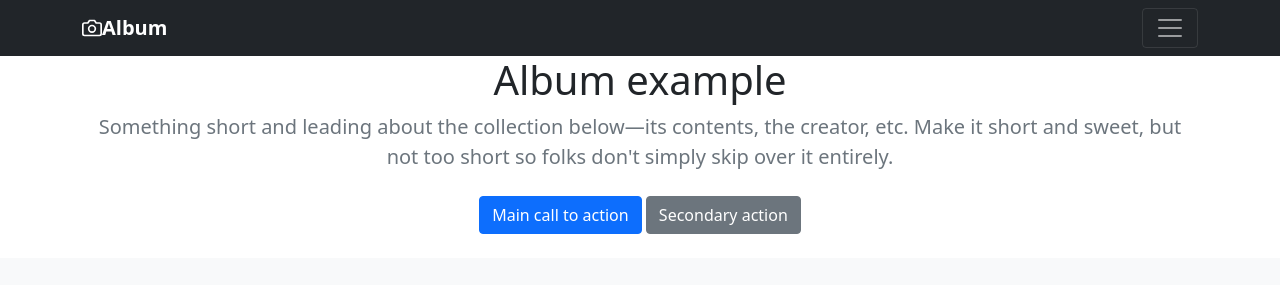
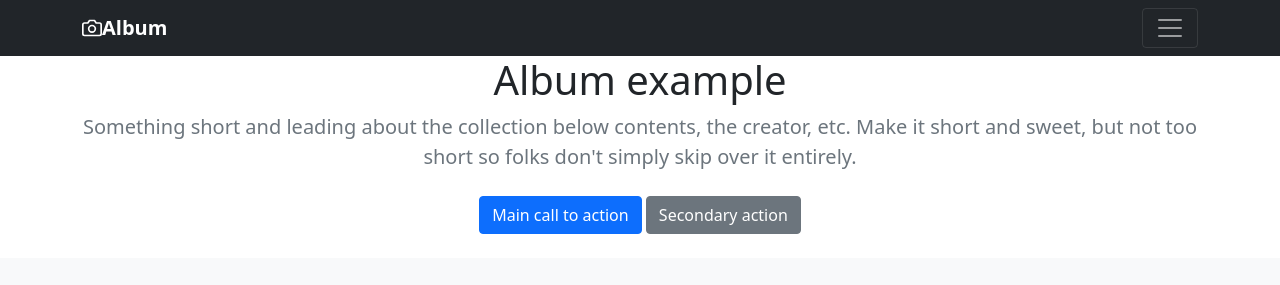
Before and after one commit to burgonyapure/jenkins_web, a plain HTML site: page index.html in a window 1280 px wide. Shown: the top 285 px of the page. Drawn offline with nearby package versions, Linux system fonts and the light colour scheme.

Commit message:
spellcheck

```diff
--- a/index.html
+++ b/index.html
@@ -43,7 +43,7 @@
       <section class="jumbotron text-center">
         <div class="container">
           <h1 class="jumbotron-heading">Album example</h1>
-          <p class="lead text-muted">Something short and leading about the collection below—its contents, the creator, etc. Make it short and sweet, but not too short so folks don't simply skip over it entirely.</p>
+          <p class="lead text-muted">Something short and leading about the collection below contents, the creator, etc. Make it short and sweet, but not too short so folks don't simply skip over it entirely.</p>
           <p>
             <a href="#" class="btn btn-primary my-2">Main call to action</a>
             <a href="#" class="btn btn-secondary my-2">Secondary action</a>
```
